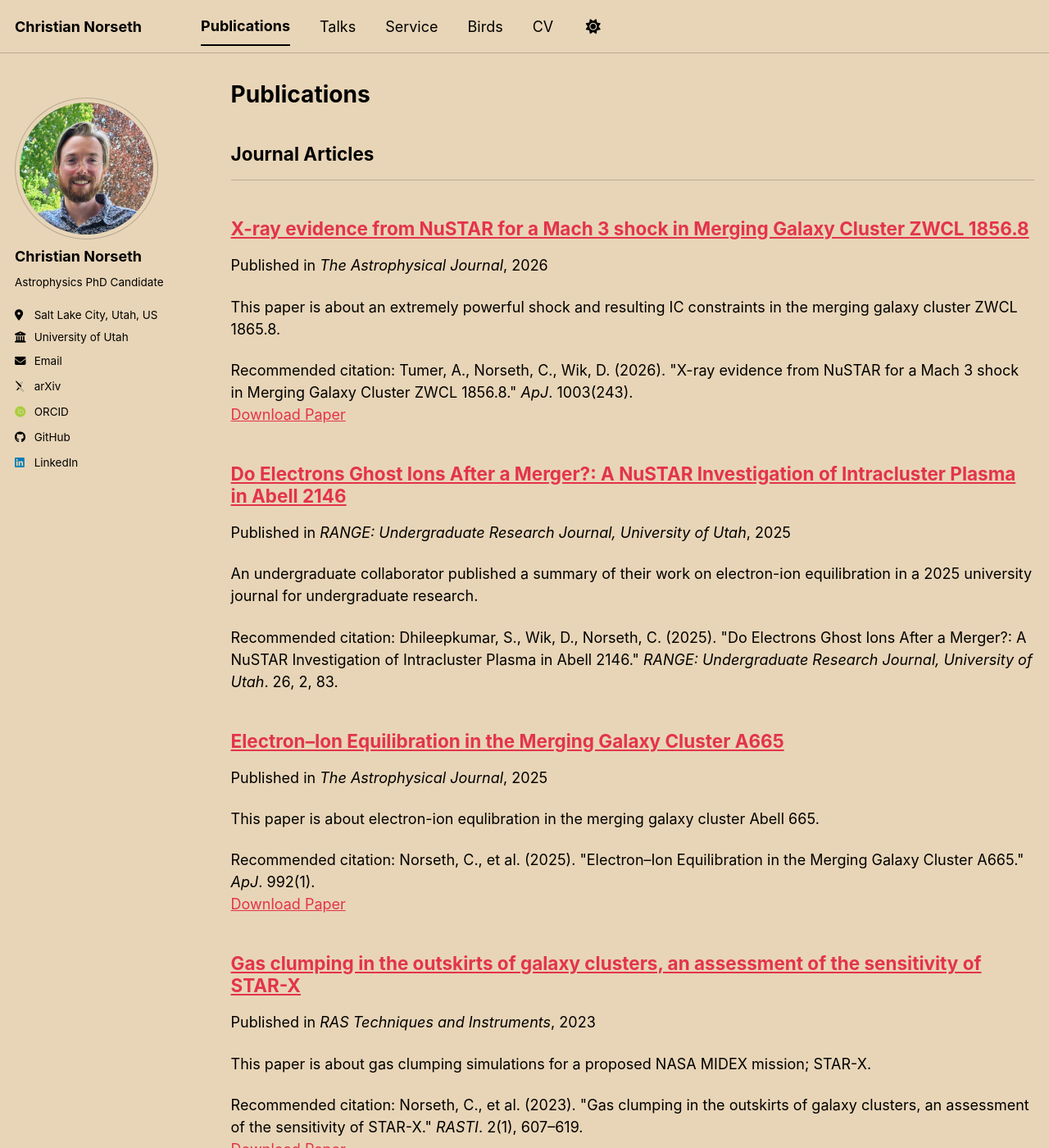
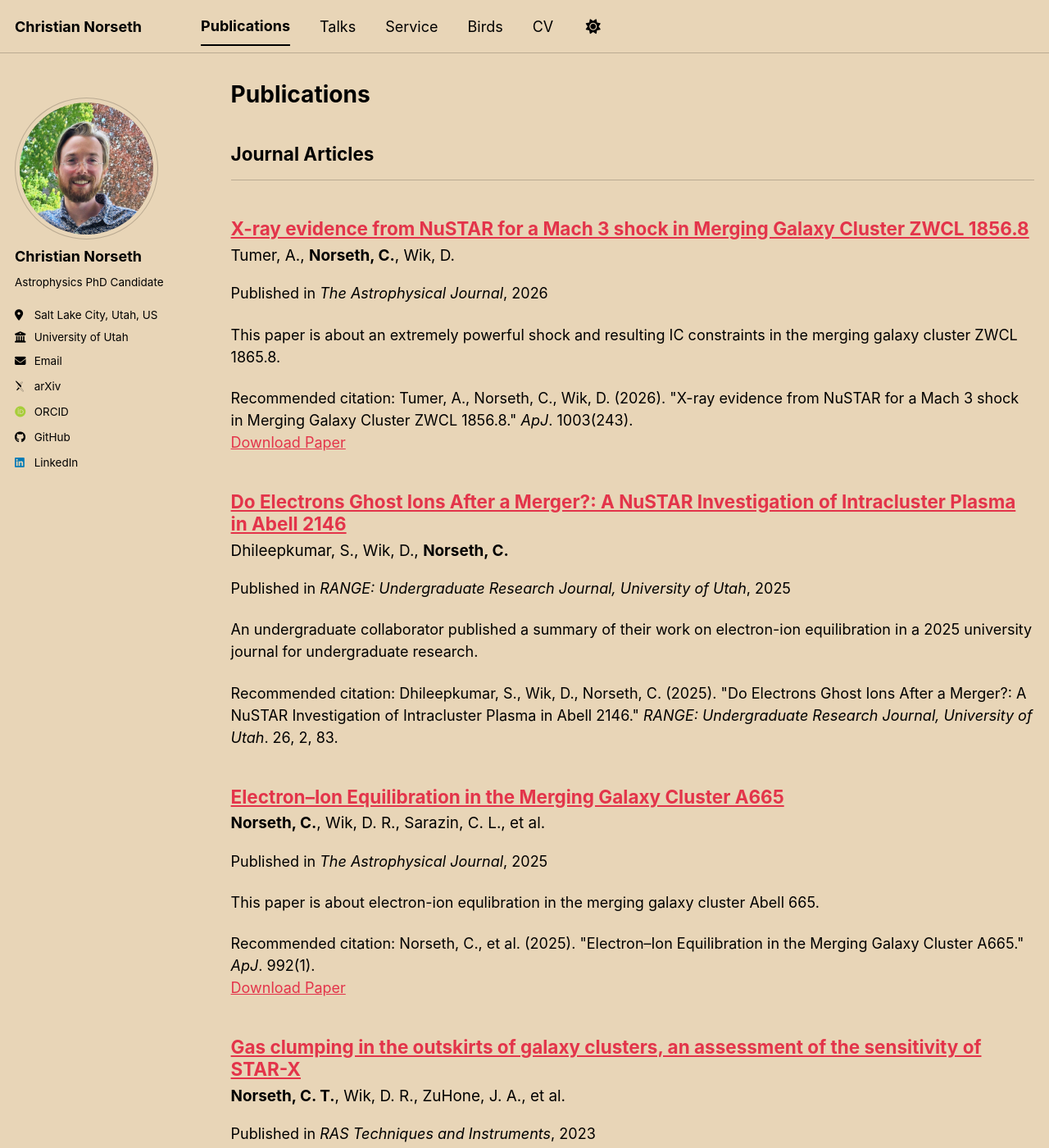
Before and after one commit to chrisnorseth/chrisnorseth.github.io, a Jekyll site: the page built from _pages/publications.html, in a window 1280 px wide and 1400 px high. Shown: the whole window at 82% size. Built offline with Jekyll 4.4.1, drawn with Linux system fonts in a browser that asks for light colours; some web fonts are replaced; a script bundle is joined from its source files by our own code; library files that are not in the unit come from our copies.

Commit message:
Updated author list for publications

```diff
--- a/_includes/archive-single.html
+++ b/_includes/archive-single.html
@@ -41,6 +41,9 @@
         {% if post.collection == 'teaching' %}
           <p> {{ post.type }}, <i>{{ post.venue }}</i>, {{ post.date | default: "1900-01-01" | date: "%Y" }} </p>
         {% elsif post.collection == 'publications' %}
+          {% if post.authors %}
+            <p class="archive__item-authors">{{ post.authors | markdownify | remove: "<p>" | remove: "</p>" }}</p>
+          {% endif %}
           <p>Published in <i>{{ post.venue }}</i>, {{ post.date | default: "1900-01-01" | date: "%Y" }} </p>
         {% elsif post.date %}
          <p class="page__date"><strong><i class="fa fa-fw fa-calendar" aria-hidden="true"></i> {{ site.data.ui-text[site.locale].date_label | default: "Published:" }}</strong> <time datetime="{{ post.date | default: "1900-01-01" | date_to_xmlschema }}">{{ post.date | default: "1900-01-01" | date: "%B %d, %Y" }}</time></p>
--- a/_publications/2023-09-01-Gas-clumping-in-the-outskirts-of-galaxy-clusters,-an-assessment-of-the-sensitivity-of-STAR-X.md
+++ b/_publications/2023-09-01-Gas-clumping-in-the-outskirts-of-galaxy-clusters,-an-assessment-of-the-sensitivity-of-STAR-X.md
@@ -5,6 +5,7 @@ category: manuscripts
 permalink: /publication/2023-09-01-Gas-clumping-in-the-outskirts-of-galaxy-clusters,-an-assessment-of-the-sensitivity-of-STAR-X
 excerpt: 'This paper is about gas clumping simulations for a proposed NASA MIDEX mission; STAR-X.'
 date: 2023-09-01
+authors: '**Norseth, C. T.**, Wik, D. R., ZuHone, J. A., et al.'
 venue: 'RAS Techniques and Instruments'
 #slidesurl: 'https://academicpages.github.io/files/slides1.pdf'
 paperurl: '/files/norseth_star-x.pdf'
--- a/_publications/2025-10-06-Electron-Ion-Equilibration-in-the-Merging-Galaxy-Cluster-A665.md
+++ b/_publications/2025-10-06-Electron-Ion-Equilibration-in-the-Merging-Galaxy-Cluster-A665.md
@@ -5,6 +5,7 @@ category: manuscripts
 permalink: /publication/2025-10-06-Electron-Ion-Equilibration-in-the-Merging-Galaxy-Cluster-A665
 excerpt: 'This paper is about electron-ion equlibration in the merging galaxy cluster Abell 665.'
 date: 2025-10-06
+authors: '**Norseth, C.**, Wik, D. R., Sarazin, C. L., et al.'
 venue: 'The Astrophysical Journal'
 #slidesurl: 'https://academicpages.github.io/files/slides1.pdf'
 paperurl: '/files/norseth_a665.pdf'
--- a/_publications/2025-Do-Electrons-Ghost-Ions-After-a-Merger?:-A-NuSTAR-Investigation-of-Intracluster-Plasma-in-Abell-2146.md
+++ b/_publications/2025-Do-Electrons-Ghost-Ions-After-a-Merger?:-A-NuSTAR-Investigation-of-Intracluster-Plasma-in-Abell-2146.md
@@ -5,6 +5,7 @@ category: manuscripts
 permalink: /publication/2025-Do-Electrons-Ghost-Ions-After-a-Merger?:-A-NuSTAR-Investigation-of-Intracluster-Plasma-in-Abell-2146
 excerpt: 'An undergraduate collaborator published a summary of their work on electron-ion equilibration in a 2025 university journal for undergraduate research.'
 date: 2025-12-01
+authors: 'Dhileepkumar, S., Wik, D., **Norseth, C.**'
 venue: 'RANGE: Undergraduate Research Journal, University of Utah'
 #slidesurl: 'https://academicpages.github.io/files/slides1.pdf'
 # paperurl: '/files/norseth_star-x.pdf'
--- a/_publications/2026-03-13-X-ray-evidence-from-NuSTAR-for-a-Mach-3-shock-in-Merging-Galaxy-Cluster-ZWCL-1856.8.md
+++ b/_publications/2026-03-13-X-ray-evidence-from-NuSTAR-for-a-Mach-3-shock-in-Merging-Galaxy-Cluster-ZWCL-1856.8.md
@@ -7,6 +7,7 @@ redirect_from:
   - /publication/2026-03-13-X-ray-evidence-from-NuSTAR-for-a-Mach-3-shock-in-Merging-Galaxy-Cluster-ZWCL-1856-8
 excerpt: 'This paper is about an extremely powerful shock and resulting IC constraints in the merging galaxy cluster ZWCL 1865.8.'
 date: 2026-03-13
+authors: 'Tumer, A., **Norseth, C.**, Wik, D.'
 venue: 'The Astrophysical Journal'
 #slidesurl: 'https://academicpages.github.io/files/slides1.pdf'
 paperurl: '/files/Tumer_2026_ApJ_1003_243.pdf'
--- a/_sass/layout/_archive.scss
+++ b/_sass/layout/_archive.scss
@@ -64,6 +64,11 @@
   & + p {
     text-indent: 0;
   }
+}
+
+.archive__item-authors {
+  margin: 0.15em 0 0.25em;
+  font-size: 1.05em;
 }
 
 .archive__item-teaser {
```
